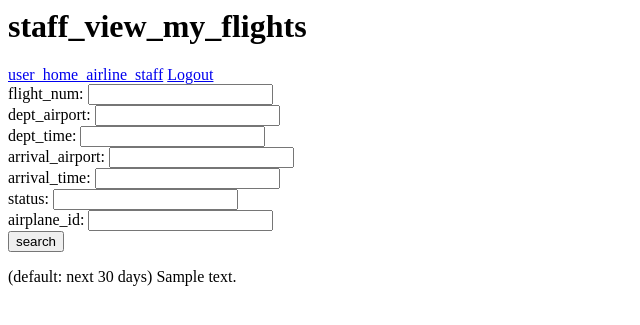
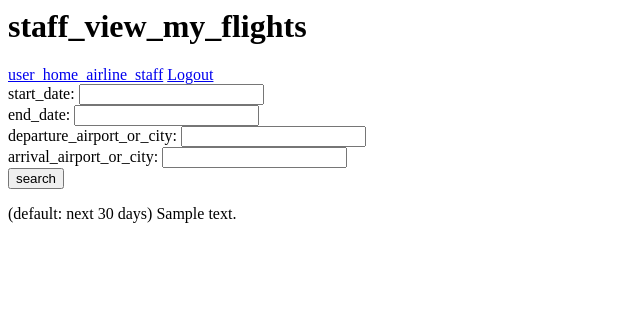
Before and after one commit to YianZhang/airline_ticket_system, a Node server app: template views/staff_view_my_flights.hbs in a window 1280 px wide. Shown: the top 325 px of the page, without its empty margins (0-640 px from the left). Run offline with Node 20, Linux system fonts and the light colour scheme; the template is opened without the code that fills it: most values are stand-ins (such as "Sample title", 1, 10 or a date in 2020); some libraries are stand-ins or nearby versions.

Commit message:
staff_view_my_flights fixed

```diff
--- a/app.js
+++ b/app.js
@@ -589,11 +589,12 @@ app.post('/user_home_airline_staff',(req,res)=>{
 
 app.post('/staff_view_my_flights',(req,res)=>{
     const query = `SELECT f.airline_name, f.flight_num, f.departure_airport, f.departure_time,
-    f.arrival_airport, f.arrival_time, f.status
-    FROM flight as f, airline_staff as s
-    WHERE f.airline_name = s.airline_name AND s.username = '${req.session.data.username}' AND f.flight_num = ${req.body.flight_num}
-    AND f.departure_airport = '${req.body.dept_airport}' AND f.arrival_airport = '${req.body.arrival_airport}'
-    AND f.status = '${req.body.status}' AND f.airplane_id = ${req.body.airplane_id}
+    f.arrival_airport, f.arrival_time, f.status, f.airplane_id
+    FROM flight as f, airline_staff as s, airport as dep_a, airport as arr_a
+    WHERE f.airline_name = s.airline_name AND s.username = '${req.session.data.username}'
+    AND f.arrival_airport = arr_a.airport_name AND f.departure_airport = dep_a.airport_name
+    AND (f.departure_airport = '${req.body.departure_airport_or_city}' || dep_a.airport_city = '${req.body.departure_airport_or_city}' ||
+     f.arrival_airport = '${req.body.arrival_airport}' || arr_a.airport_city = '${req.body.arrival_airport_or_city}')
     AND f.departure_time > '${req.body.start_date}' AND f.departure_time < '${req.body.end_date}';`
 
     con.query(query,function(error,results){
--- a/views/staff_create_flights.hbs
+++ b/views/staff_create_flights.hbs
@@ -29,6 +29,6 @@
         airplane_id: <input type='text' name="airplane_id">
     </div>
 
-    <input type="submit" value="search" />
+    <input type="submit" value="create" />
 </form>
 {{content}}
--- a/views/staff_view_my_flights.hbs
+++ b/views/staff_view_my_flights.hbs
@@ -4,25 +4,16 @@
 
 <form method='post' action='/staff_view_my_flights'>
     <div>
-        flight_num: <input type='text' name="flight_num">
+        start_date: <input type='text' name="start_date">
     </div>
     <div>
-        dept_airport: <input type='text' name="dept_airport">
+        end_date: <input type='text' name="end_date">
     </div>
     <div>
-        dept_time: <input type='text' name="dept_time">
+        departure_airport_or_city: <input type='text' name="departure_airport_or_city">
     </div>
     <div>
-        arrival_airport: <input type='text' name="arrival_airport">
-    </div>
-    <div>
-        arrival_time: <input type='text' name="arrival_time">
-    </div>
-    <div>
-        status: <input type='text' name="status">
-    </div>
-    <div>
-        airplane_id: <input type='text' name="airplane_id">
+        arrival_airport_or_city: <input type='text' name="arrival_airport_or_city">
     </div>
 
     <input type="submit" value="search" />
```
Also changed, not shown: db/user_home_airline_staff.sql (+9 -10 lines).
